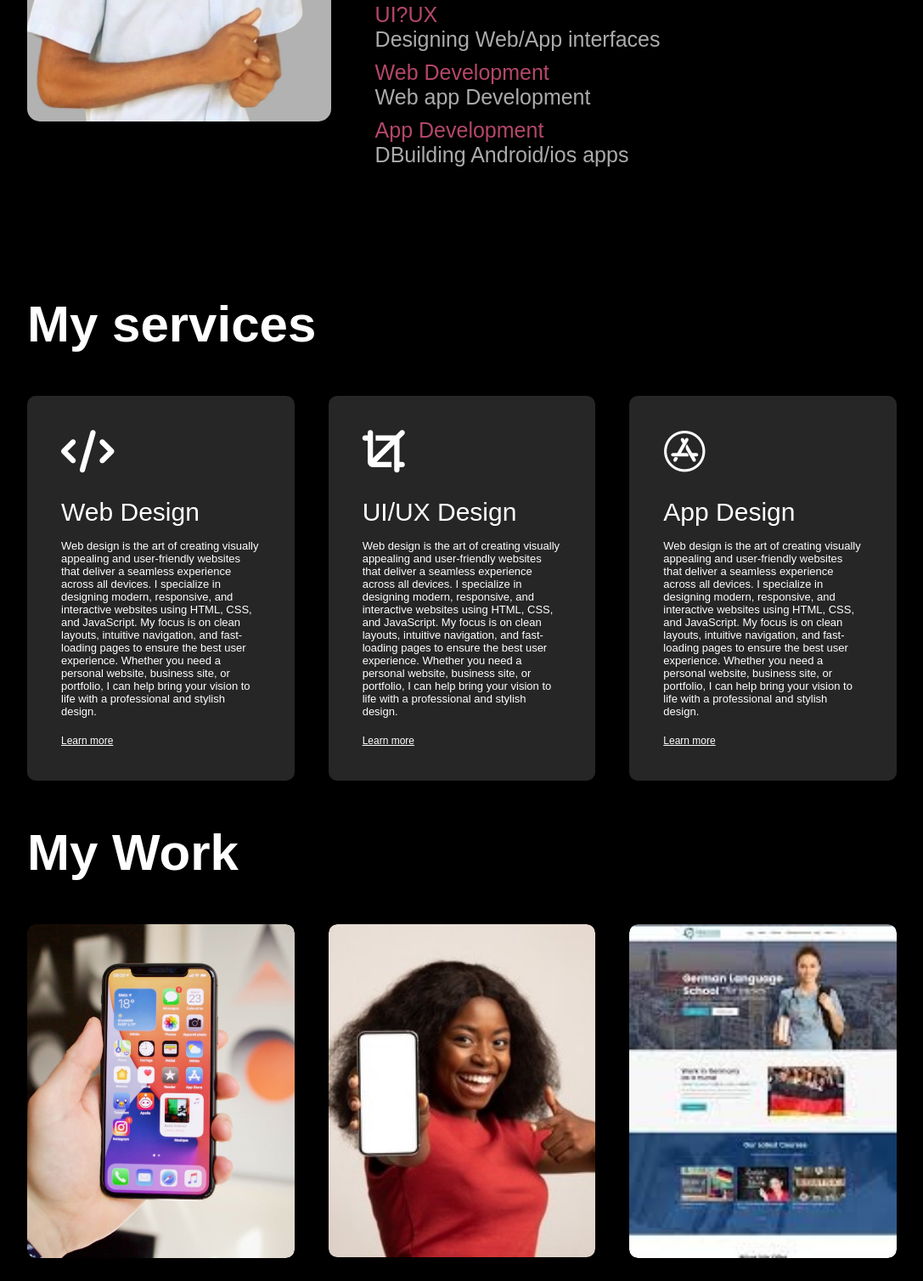
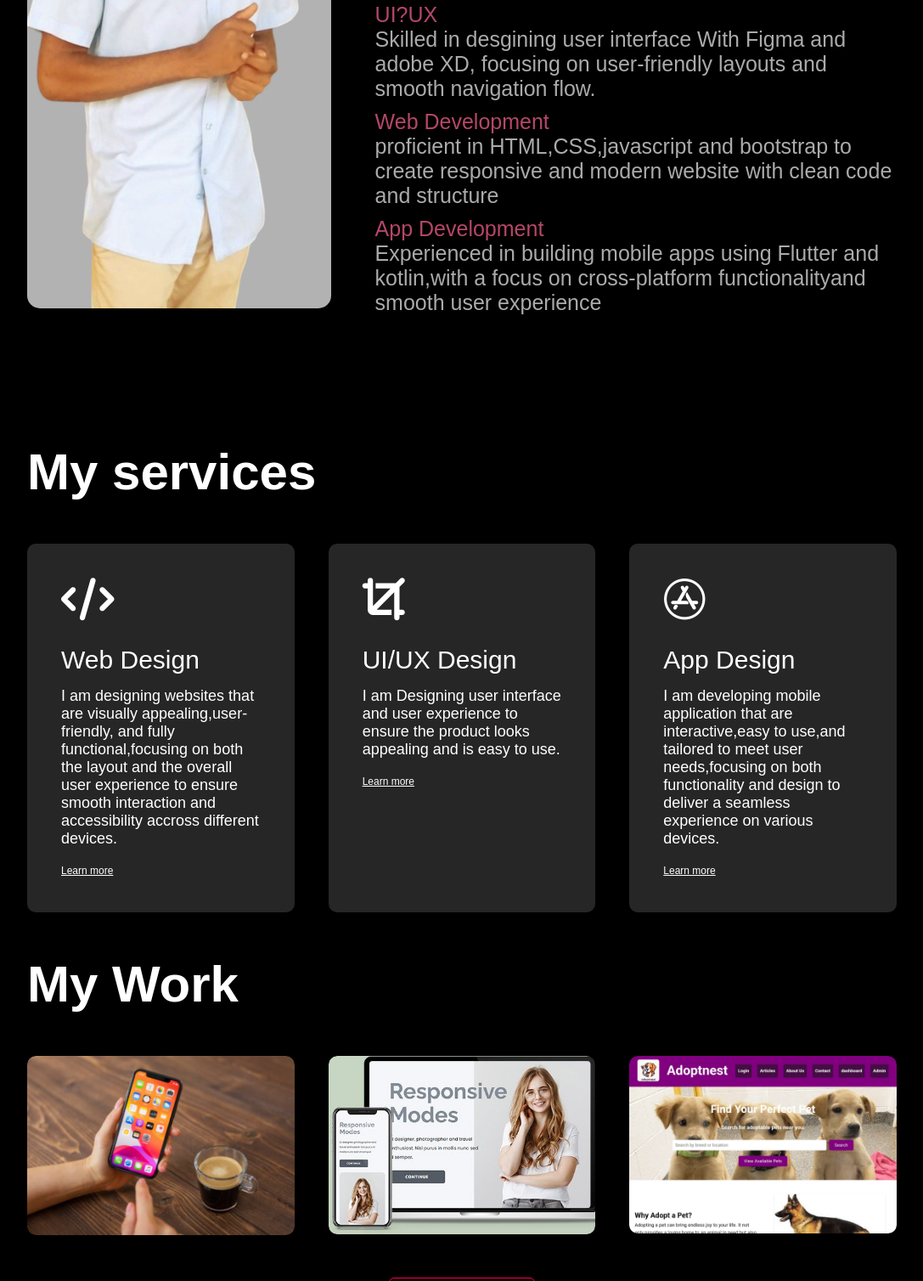
Before and after one commit to hoseaanord/mypotifolio, a plain HTML site: page index.html in a window 1280 px wide. Shown: the part 1292-2800 px from the top of the page at 85% size, without its empty margins (96-1183 px from the left). Drawn offline with Linux system fonts and the light colour scheme.

Commit message:
Add files via upload

```diff
--- a/index.html
+++ b/index.html
@@ -1,4 +1,4 @@
-<!DOCTYPE html>
+ <!DOCTYPE html>
 <meta charset="UTF-8">
 <meta http-equiv="X-UA-compatible" content="IE=edge">
 <meta name="viewport" content="widith=device-width,initial-scale=1.0">
@@ -31,7 +31,7 @@
         <div class="container">
             <div class="row">
                 <div class="about-col-1">
-                    <img src="hosea 3.png">
+                    <img src="h1.png">
                 </div>
                 <div class="about-col-2">
                     <h1 class="sub-title">About Me</h1>
@@ -43,23 +43,22 @@
                     </div>
                     <div class="tab-contents active-tab" id="Skills">
                         <ul>
-                            <li><span>UI?UX</span><br>Designing Web/App interfaces</li>
-                            <li><span>Web Development</span><br>Web app Development</li>
-                            <li><span>App Development</span><br>DBuilding Android/ios apps</li>
+                            <li><span>UI?UX</span><br>Skilled in desgining user interface With Figma and adobe XD, focusing on user-friendly layouts and smooth navigation flow.</li>
+                            <li><span>Web Development</span><br>proficient in HTML,CSS,javascript and bootstrap to create responsive and modern website with clean code and structure</li>
+                            <li><span>App Development</span><br>Experienced in building mobile apps using Flutter and kotlin,with a focus on cross-platform functionalityand smooth user experience</li>
                         </ul>
                     </div>
                     <div class="tab-contents" id="experience">
                         <ul>
-                            <li><span>2025-Current</span><br>UI/UX Design Training at College of business Education(CBE)</li>
-                            <li><span>2024-2025</span><br>Team App at StarApp LLC</li>
-                            <li><span>2023-2024</span><br>Field and practical Training At TRC</li>
+                            <li><span>2023-Current</span><br>I have hands-on experience in desgning and developing responsive website and mobile application using technologies like HTML,CSS,javascript and Node.js. I have complete several Academic Projects focused on  UI/UX design and user-centered development,delivering clean and functional interfaces optimized for performance and user experience.</li>
+
                         </ul>
                     </div>
                     <div class="tab-contents" id="education">
                         <ul>
-                            <li><span>2023</span><br>Website Designing qt College of business Education</li>
-                            <li><span>2024</span><br>Web app Development</li>
-                            <li><span>2025</span><br>DBuilding Android/ios apps</li>
+                            <li><span>2023-2024</span><br>Website Designing at  College of business Education</li>
+                            <li><span>2024-25</span><br>Mobile apps development at College of business educetion (CBE)</li>
+                            <li><span>2025-Current</span><br>API intagration in web Apps at College of Business Education (CBE)</li>
                         </ul>
                     </div>
                 </div>
@@ -74,19 +73,19 @@
                 <div>
                     <i class="fa-solid fa-code"></i>
                     <h2>Web Design</h2>
-                    <p>Web design is the art of creating visually appealing and user-friendly websites that deliver a seamless experience across all devices. I specialize in designing modern, responsive, and interactive websites using HTML, CSS, and JavaScript. My focus is on clean layouts, intuitive navigation, and fast-loading pages to ensure the best user experience. Whether you need a personal website, business site, or portfolio, I can help bring your vision to life with a professional and stylish design.</p>
+                    <p>I am designing websites that are visually appealing,user-friendly, and fully functional,focusing on both the layout and the overall user experience to ensure smooth interaction and accessibility accross different devices.</p>
                     <a href="#">Learn more</a>
                 </div>
                 <div>
                     <i class="fa-solid fa-crop"></i>
                 <h2>UI/UX Design</h2>
-                    <p>Web design is the art of creating visually appealing and user-friendly websites that deliver a seamless experience across all devices. I specialize in designing modern, responsive, and interactive websites using HTML, CSS, and JavaScript. My focus is on clean layouts, intuitive navigation, and fast-loading pages to ensure the best user experience. Whether you need a personal website, business site, or portfolio, I can help bring your vision to life with a professional and stylish design.</p>
+                    <p>I am Designing user interface and user experience to ensure the product looks appealing and is easy to use.</p>
                     <a href="#">Learn more</a>
                 </div>
                 <div>
                     <i class="fa-brands fa-app-store"></i>
                 <h2>App Design</h2>
-                    <p>Web design is the art of creating visually appealing and user-friendly websites that deliver a seamless experience across all devices. I specialize in designing modern, responsive, and interactive websites using HTML, CSS, and JavaScript. My focus is on clean layouts, intuitive navigation, and fast-loading pages to ensure the best user experience. Whether you need a personal website, business site, or portfolio, I can help bring your vision to life with a professional and stylish design.</p>
+                    <p>I am developing mobile application that are interactive,easy to use,and tailored to meet user needs,focusing on both functionality and design to deliver a seamless experience on various devices.</p>
                     <a href="#">Learn more</a>
                 </div>
             </div>
@@ -100,7 +99,7 @@
             <h1 class="sub-title">My Work</h1>
             <div class="work-list">
                 <div class="work">
-                    <img src="pi1.jpg" alt="">
+                    <img src="appp2.png" alt="">
                     <div class="layer">
                         <h3>Mobile Apps</h3>
                         <p>The Mobile Apps that can run on every mobile phones and are all available on play store and appstore.</p>
@@ -108,18 +107,18 @@
                     </div>
                 </div>
                 <div class="work">
-                    <img src="p2.jpg" alt="">
+                    <img src="xx.jpg" alt="">
                     <div class="layer">
-                        <h3>Mobile Apps</h3>
-                        <p>The Mobile Apps that can run on every mobile phones and are all available on play store and appstore.</p>
+                        <h3>UX/UE</h3>
+                        <p>The User interface and User Experience that are responsive in all mobile devices with user-friendly Interface.</p>
                         <a href="#"><i class="fa-solid fa-link"></i></a>
                     </div>
                 </div>
                 <div class="work">
-                    <img src="web33.jfif" alt="">
+                    <img src="a2.jpg" alt="">
                     <div class="layer">
-                        <h3>Pets Adoption</h3>
-                        <p>The Mobile Apps that can run on every mobile phones and are all available on play store and appstore.</p>
+                        <h3>Web Apps</h3>
+                        <p>The Websites with a good layout and responsive To atract users,With smooth scrolling and interaction.</p>
                         <a href="#"><i class="fa-solid fa-link"></i></a>
                     </div>
                 </div>
--- a/style.css
+++ b/style.css
@@ -150,7 +150,7 @@ nav ul li  a:hover::after{
 .services-list div{
     background: #262626;
     padding: 40px;
-    font-size: 13px;
+    font-size: 18px;
     font-weight: 300;
     border-radius: 10px;
     transition: background 0.5s, transform 0.5s;
```
Also changed, not shown: a2.jpg (added), aa.jpg (added), ado1.jpg (added), ado2.jpg (added), app1.jpg (added), appp2.png (added), h1.png (added), logoo.png, van.jpg (added), xx.jpg (added), 1 other file.
